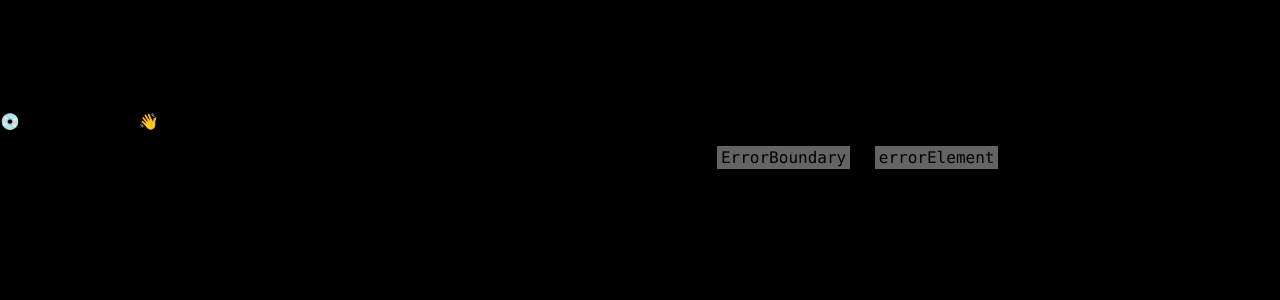
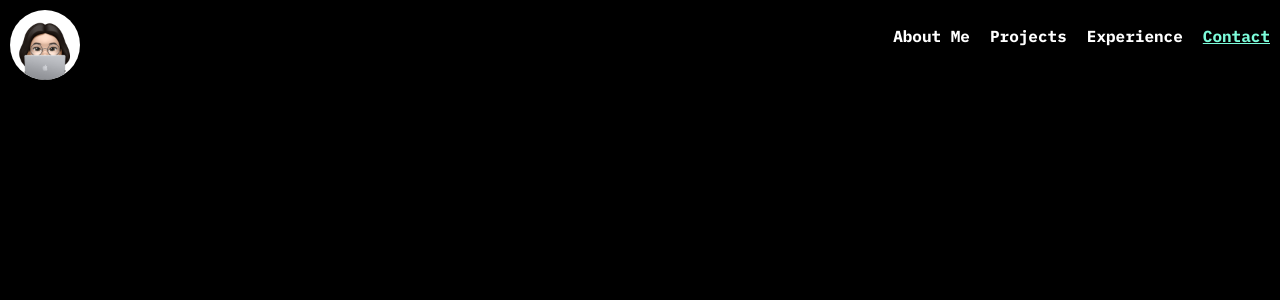
Before and after one commit to eun-chae-s/eun-chae-s.github.io, a React (Create React App) app: page /contact in a window 1280 px wide. Before the commit this address had no page. Shown: the top 300 px of the page. Built offline with nearby package versions, Linux system fonts and the light colour scheme.

Commit message:
add remaining components path

```diff
--- a/src/pages/AboutMe.js
+++ b/src/pages/AboutMe.js
@@ -10,7 +10,8 @@ function AboutMe() {
       <div className="about-me">
         <img className="about-icon" src={smile} alt="Avatar with Smile"></img>
         <div className="about-text">
-          Someone who wants to contribute to a society for future generations
+          A software engineer who wants to <b>contribute</b> to a society for{" "}
+          <b>future generations</b>
         </div>
         <div className="scroll"></div>
       </div>
--- a/src/pages/Contact.js
+++ b/src/pages/Contact.js
@@ -0,0 +1,11 @@
+import React from "react";
+import Header from "../components/Header";
+
+export default function Contact() {
+  return (
+    <div>
+      <Header></Header>
+      <div>Contact</div>
+    </div>
+  );
+}
--- a/src/pages/Experience.js
+++ b/src/pages/Experience.js
@@ -0,0 +1,11 @@
+import React from "react";
+import Header from "../components/Header";
+
+export default function Experience() {
+  return (
+    <div>
+      <Header></Header>
+      <div>Experience</div>
+    </div>
+  );
+}
--- a/src/pages/Projects.js
+++ b/src/pages/Projects.js
@@ -0,0 +1,11 @@
+import React from "react";
+import Header from "../components/Header";
+
+export default function Projects() {
+  return (
+    <div>
+      <Header></Header>
+      <div>Projects</div>
+    </div>
+  );
+}
```
Also changed, not shown: src/index.js (+15 -0 lines).
